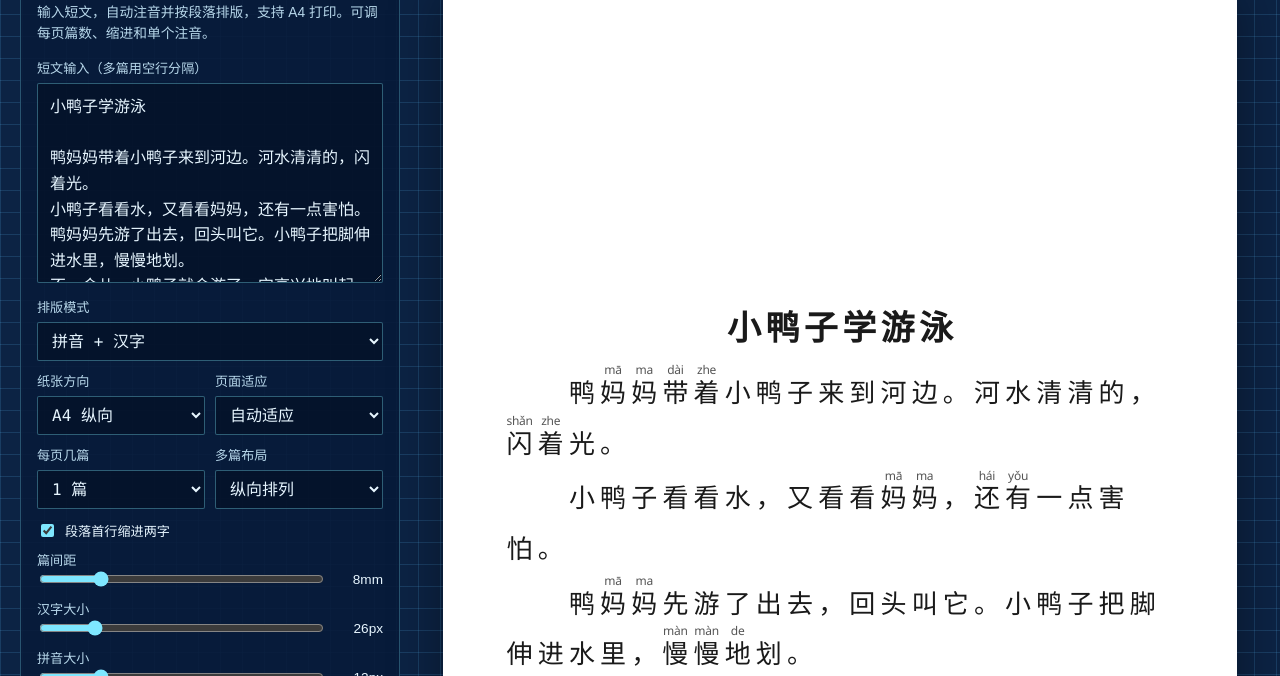
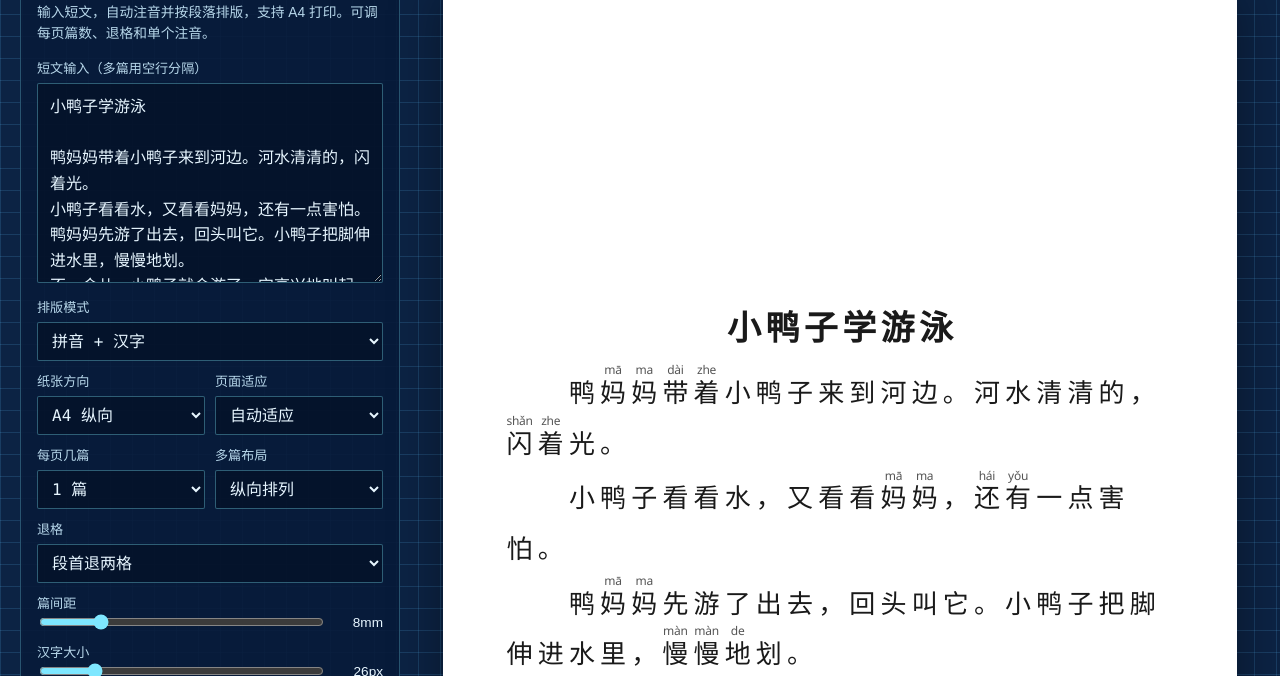
Before and after one commit to w4o/Magic, a plain HTML site: page duanwen.html in a window 1280 px wide. Shown: the part 96-772 px from the top of the page. Drawn offline with Linux system fonts and the light colour scheme.

Commit message:
Add a paragraph-indent option to the short-essay layout.

```diff
--- a/duanwen.html
+++ b/duanwen.html
@@ -612,7 +612,7 @@
     <aside class="panel no-print">
       <a class="home" href="index.html">全部工具</a>
       <h1>短文排版</h1>
-      <p class="sub">输入短文，自动注音并按段落排版，支持 A4 打印。可调每页篇数、缩进和单个注音。</p>
+      <p class="sub">输入短文，自动注音并按段落排版，支持 A4 打印。可调每页篇数、退格和单个注音。</p>
 
       <label for="input">短文输入（多篇用空行分隔）</label>
       <textarea id="input" placeholder="小鸭子学游泳
@@ -669,7 +669,11 @@
         </div>
       </div>
 
-      <label class="checkline"><input type="checkbox" id="indent" checked /> 段落首行缩进两字</label>
+      <label for="indent">退格</label>
+      <select id="indent">
+        <option value="1" selected>段首退两格</option>
+        <option value="0">不退格</option>
+      </select>
 
       <label>篇间距 <span class="ctrl"><input id="essayGap" type="range" min="4" max="24" value="8" /><output id="essayGapOut">8mm</output></span></label>
       <label>汉字大小 <span class="ctrl"><input id="hanSize" type="range" min="16" max="72" value="26" /><output id="hanSizeOut">26px</output></span></label>
@@ -1555,7 +1559,7 @@
       const showPinyin = mode !== "han";
       const perPage = Math.max(1, Math.min(4, Number(els.essaysPerPage.value) || 1));
       const layout = els.multiLayout.value;
-      const indent = els.indent.checked;
+      const indent = els.indent.value !== "0";
 
       els.pages.innerHTML = "";
       if (!essays.length) {
```
Also changed, not shown: README.md.
